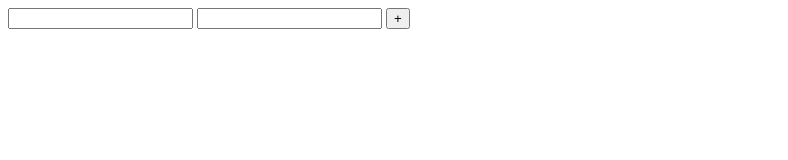
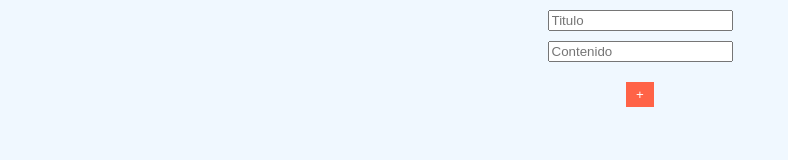
Before and after one commit to DaniiGG/StickyNotes, a plain HTML site: page index.html in a window 1280 px wide. Shown: the whole page, without its empty margins (0-788 px from the left). Drawn offline with Linux system fonts and the light colour scheme.

Commit message:
estilo hehco, falta editar

```diff
--- a/index.html
+++ b/index.html
@@ -4,6 +4,62 @@
     <meta charset="UTF-8">
     <meta name="viewport" content="width=device-width, initial-scale=1.0">
     <title>Document</title>
+    <style>
+        #form{
+            display: flex;
+            justify-content: center;
+            align-items: center;
+            flex-direction: column;
+            gap: 10px;
+            background-color: aliceblue;
+            border: none;
+        }
+        #inputTitulo{
+            margin-top: 10px;
+        }
+        body{
+            background-color: aliceblue;
+        }
+        div{
+            background-color: #ffc547;
+            border: solid black;
+        }
+
+
+        #app{
+            border: none;
+        }
+         h1 {
+            margin: 0;
+            font-size: 18px;
+            padding: 5px;
+        }
+
+        h2 {
+            margin-top: 5px;
+            padding: 5px;
+            font-size: 14px;
+            color: #555;
+        }
+
+         button {
+            margin-top: 10px;
+            padding: 5px 10px;
+            background-color: #ff6347;
+            color: #fff;
+            border: none;
+            cursor: pointer;
+        }
+
+
+        body {
+            font-family: Arial, sans-serif;
+            margin: 0;
+            padding: 0;
+        }
+
+
+        </style>
 </head>
 <body>
     <script src="Model.js"></script>
@@ -11,10 +67,12 @@
     <script src="Controlador.js"></script>
 
 
+    <div id="form">
+    <input  type="text" name="" placeholder="Titulo" id="inputTitulo">
+    <input type="text" name="" placeholder="Contenido" id="inputTexto">
+    <button id="button" name="">+</button>
 
-    <input type="text" name="" id="inputTitulo">
-    <input type="text" name="" id="inputTexto">
-    <button id="button" name="">+</button>
     <div id="app"></div>
+</div>
 </body>
 </html>
```
